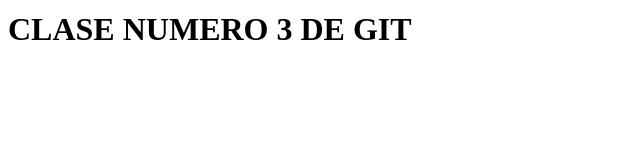
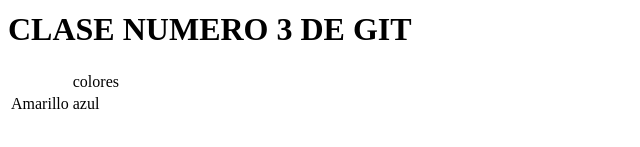
Before and after one commit to Anai487/clasgit, a plain HTML site: page index.html in a window 1280 px wide. Shown: the part 127-274 px from the top of the page, without its empty margins (0-640 px from the left). Drawn offline with Linux system fonts and the light colour scheme.

Commit message:
la modificacion que hice es de la tabla

```diff
--- a/index.html
+++ b/index.html
@@ -10,5 +10,15 @@
     <h1> CLASE NUMERO 2 DE GIT</h1>
     <h1> CLASE NUMERO 3 DE GIT</h1>
 
+    <table>
+       <th>
+        <td>colores</td>
+       </th>
+       <tr>
+        <td>Amarillo</td>
+        <td>azul</td>
+       </tr>
+    </table>
+
 </body>
 </html>
```
